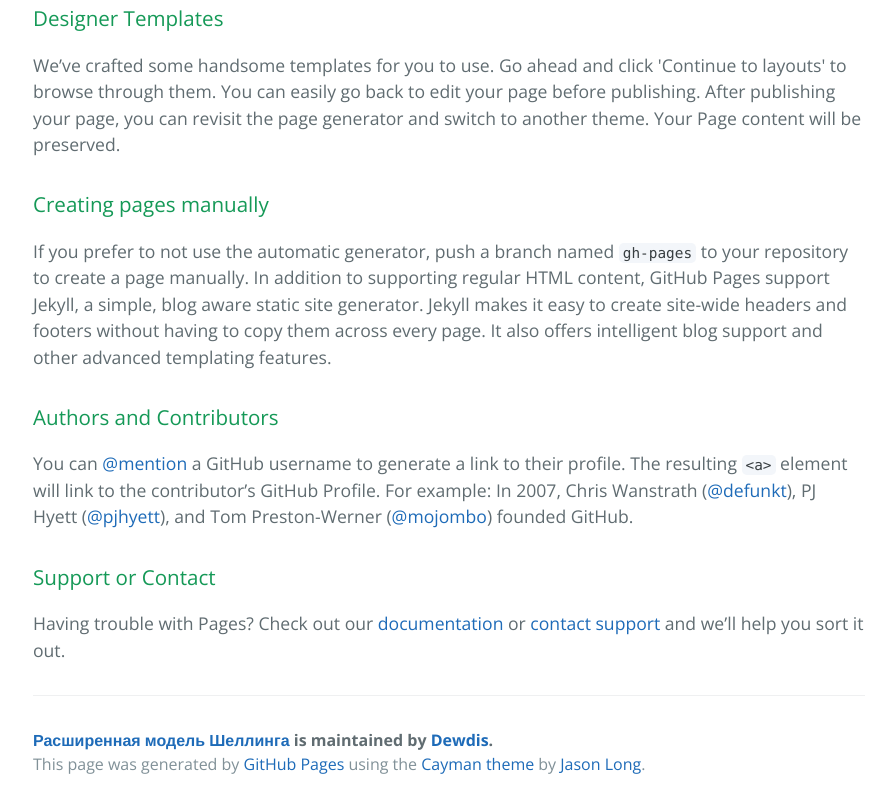
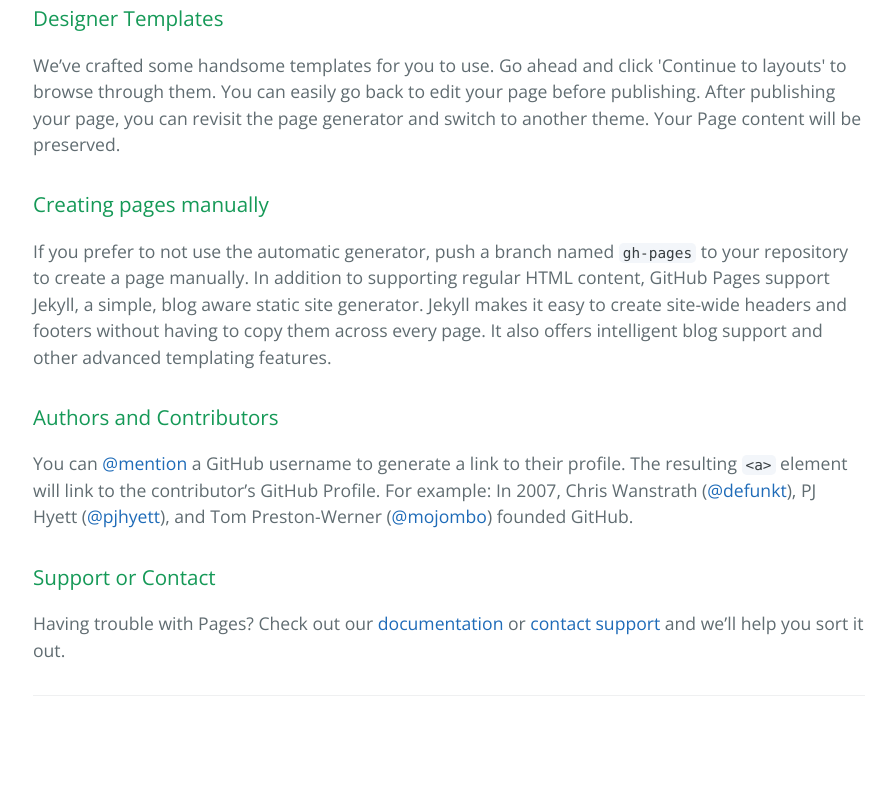
Before and after one commit to Dewdis/me, a plain HTML site: page index.html in a window 1280 px wide. Shown: the part 498-1306 px from the top of the page, without its empty margins (191-1087 px from the left). After the commit the page ends 1258 px from the top, so only its background shows below. Drawn offline with nearby package versions, Linux system fonts and the light colour scheme.

Commit message:
Update index.html

```diff
--- a/index.html
+++ b/index.html
@@ -45,9 +45,9 @@
 <p>Having trouble with Pages? Check out our <a href="https://help.github.com/pages">documentation</a> or <a href="https://github.com/contact">contact support</a> and we’ll help you sort it out.</p>
 
       <footer class="site-footer">
-        <span class="site-footer-owner"><a href="https://github.com/Dewdis/me">Расширенная модель Шеллинга</a> is maintained by <a href="https://github.com/Dewdis">Dewdis</a>.</span>
+        <!--<span class="site-footer-owner"><a href="https://github.com/Dewdis/me">Расширенная модель Шеллинга</a> is maintained by <a href="https://github.com/Dewdis">Dewdis</a>.</span>
 
-        <span class="site-footer-credits">This page was generated by <a href="https://pages.github.com">GitHub Pages</a> using the <a href="https://github.com/jasonlong/cayman-theme">Cayman theme</a> by <a href="https://twitter.com/jasonlong">Jason Long</a>.</span>
+        <span class="site-footer-credits">This page was generated by <a href="https://pages.github.com">GitHub Pages</a> using the <a href="https://github.com/jasonlong/cayman-theme">Cayman theme</a> by <a href="https://twitter.com/jasonlong">Jason Long</a>.</span>-->
       </footer>
 
     </section>
```
